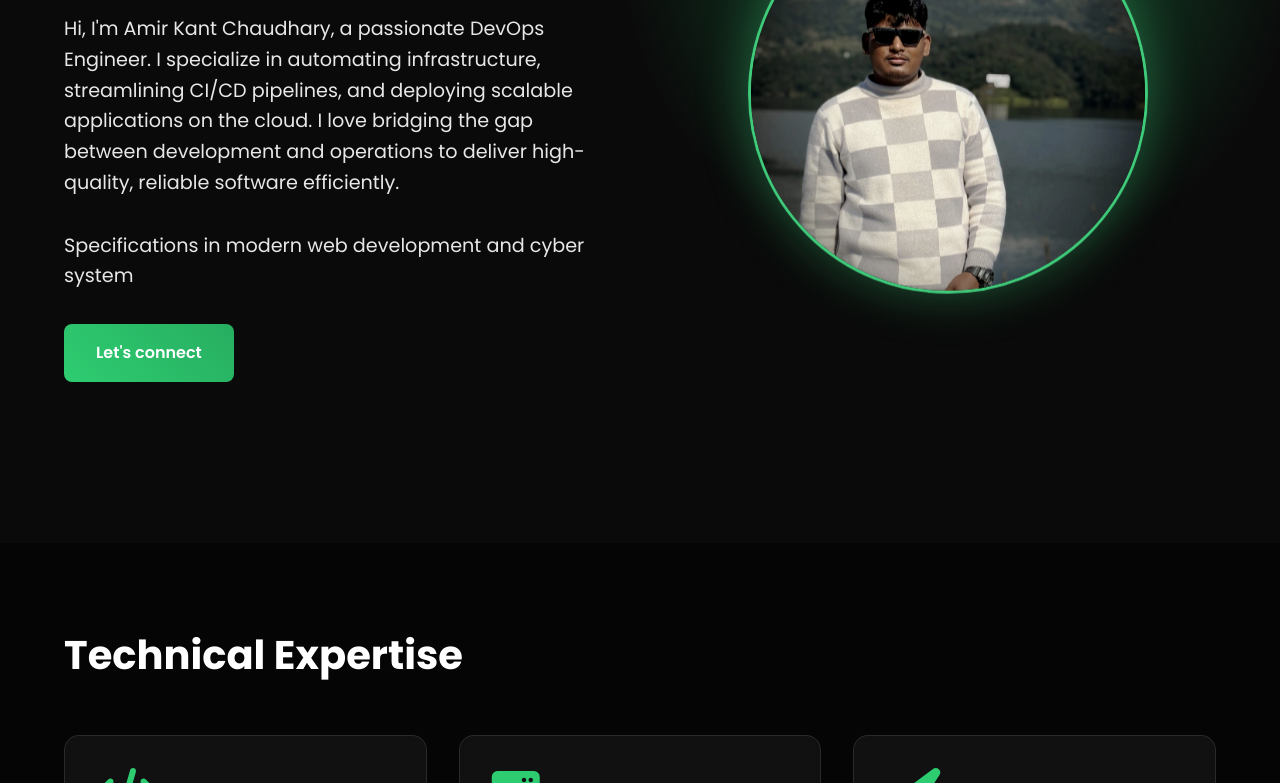
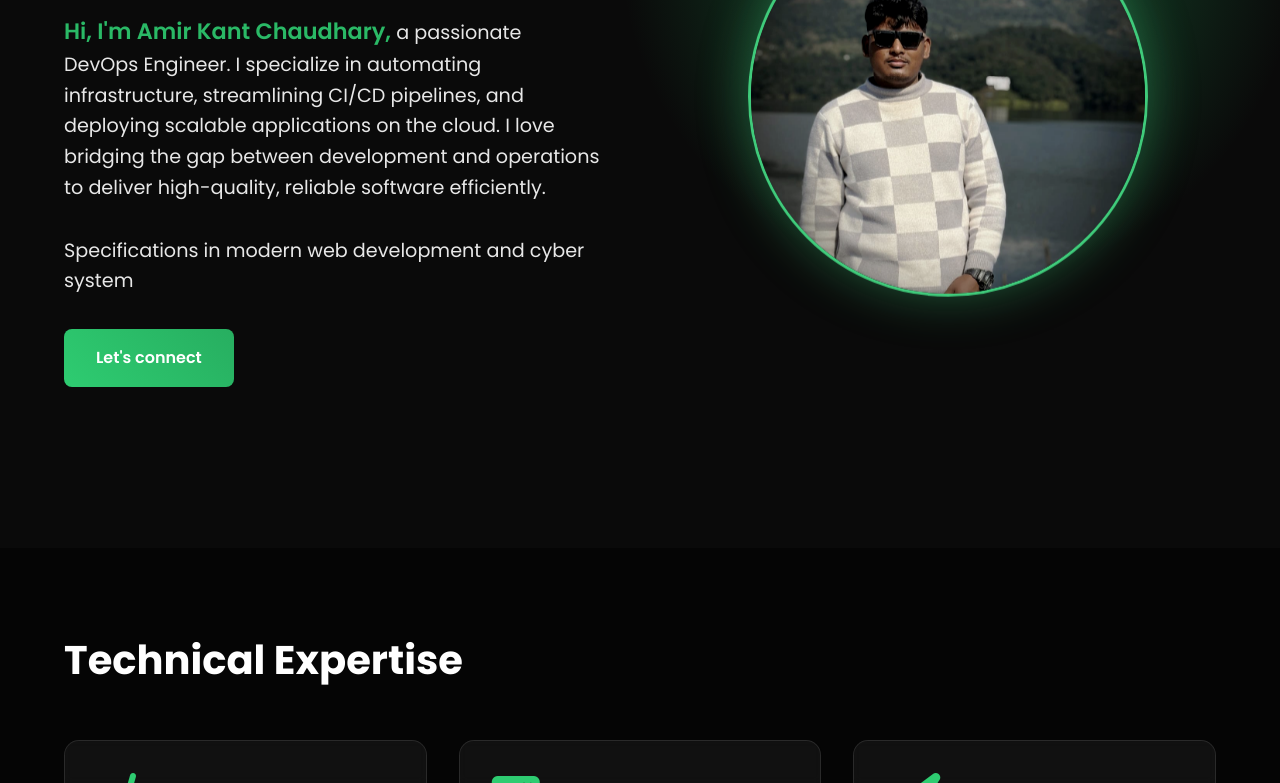
Before and after one commit to AMIRKANT-THARU/Amirkant-portfolio, a plain HTML site: page index.html in a window 1280 px wide. Shown: the part 317-1100 px from the top of the page. Drawn offline with Linux system fonts and the light colour scheme.

Commit message:
Increase font size for intro name with accent color

```diff
--- a/index.html
+++ b/index.html
@@ -26,7 +26,7 @@
         <section id="Home" class="hero">
             <div class="hero-content">
                 <h1>DevOps Engineer & Web Developer</h1>
-                <p>Hi, I'm Amir Kant Chaudhary, a passionate DevOps Engineer. I specialize in automating infrastructure, streamlining CI/CD pipelines, and deploying scalable applications on the cloud. I love bridging the gap between development and operations to deliver high-quality, reliable software efficiently.</p>
+                <p><span class="intro-name">Hi, I'm Amir Kant Chaudhary,</span> a passionate DevOps Engineer. I specialize in automating infrastructure, streamlining CI/CD pipelines, and deploying scalable applications on the cloud. I love bridging the gap between development and operations to deliver high-quality, reliable software efficiently.</p>
                 <p class="highlight">Specifications in modern web development and cyber system</p>
                 <a href="#contact" class="cta-button">Let's connect</a>
             </div>
--- a/styles.css
+++ b/styles.css
@@ -133,6 +133,12 @@ body{
     margin-bottom: 2rem;
     opacity: 0.9;
     max-width: 600px;
+}
+
+.intro-name{
+    font-size: 1.4rem;
+    font-weight: 600;
+    color: var(--accent);
 }
 
 .cta-button{
```
